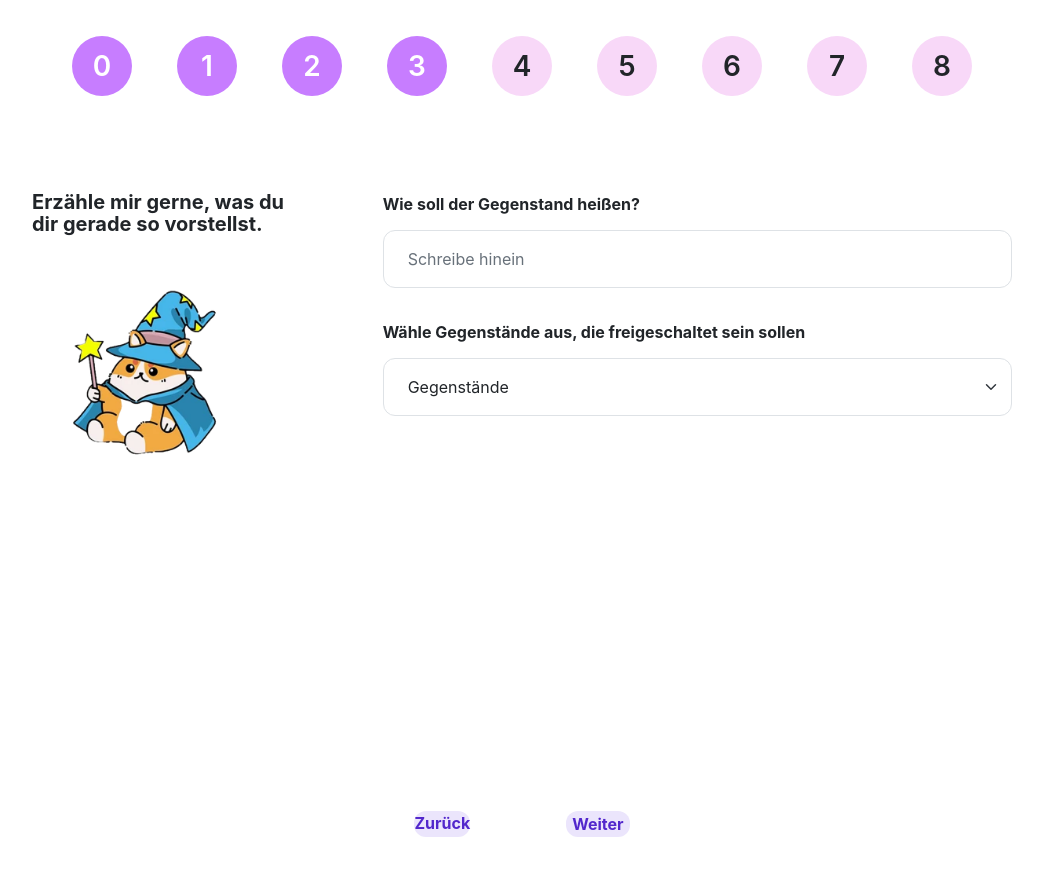
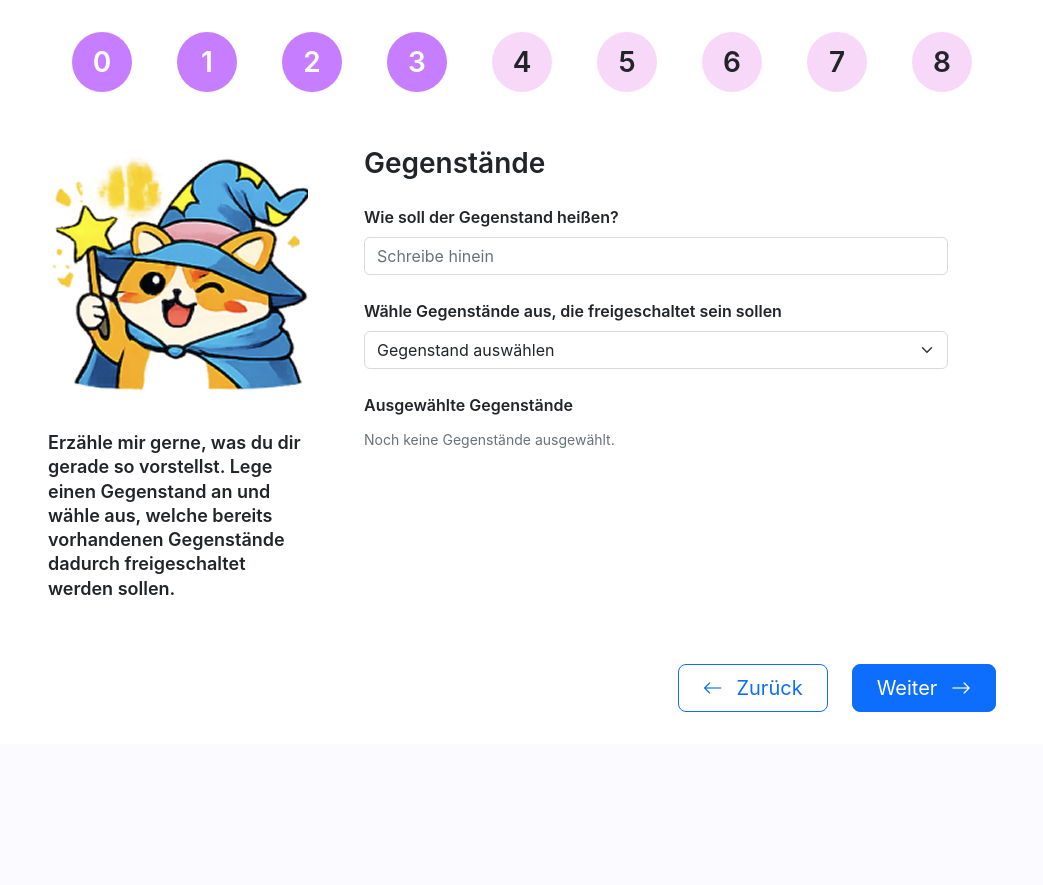
Before and after one commit to Roni-Aba/SQLQuestEditor, a Django app: page /createLevel3/ in a window 1280 px wide. Shown: the part 56-941 px from the top of the page, without its empty margins (118-1161 px from the left). After the commit the page ends 768 px from the top, so only its background shows below. Run offline with Django 4.2, Linux system fonts and the light colour scheme.

Commit message:
delete: static createLevel3.css refactor to bootstrap: createLevel3.html

```diff
--- a/backend/editor/static/editor/css/createLevel3.css
+++ /dev/null
@@ -1,110 +0,0 @@
-.create-level3-page {
-  min-height: calc(100vh - 56px);
-  padding: 36px 64px 48px;
-  background-color: #ffffff;
-}
-
-.create-level3-content {
-  max-width: 980px;
-  margin: 0 auto;
-}
-
-.create-level3-form-row {
-  --bs-gutter-x: 72px;
-  --bs-gutter-y: 40px;
-  margin-top: 56px;
-}
-
-.create-level3-helper {
-  display: flex;
-  flex-direction: column;
-  align-items: flex-start;
-}
-
-.create-level3-helper p {
-  max-width: 280px;
-  margin: 0 0 36px;
-  color: var(--create-level-text);
-  font-size: 20px;
-  font-weight: 700;
-  line-height: 1.08;
-}
-
-.create-level3-cosmo {
-  width: 220px;
-  height: 220px;
-  object-fit: contain;
-}
-
-.create-level3-fields {
-  display: flex;
-  flex-direction: column;
-  gap: 32px;
-}
-
-.create-level3-field {
-  display: flex;
-  flex-direction: column;
-  gap: 14px;
-}
-
-.create-level3-field label {
-  margin: 0;
-  color: var(--create-level-text);
-  font-size: 16px;
-  font-weight: 700;
-}
-
-.create-level3-field input,
-.create-level3-field select {
-  min-height: 58px;
-  border: 1px solid var(--create-level-border);
-  border-radius: 12px;
-  padding: 15px 24px;
-  color: var(--create-level-text);
-  font-size: 16px;
-}
-
-.create-level3-tags {
-  display: flex;
-  flex-wrap: wrap;
-  gap: 32px;
-  margin-top: -12px;
-}
-
-.create-level3-navigation {
-  display: flex;
-  justify-content: center;
-  gap: 96px;
-  margin-top: 320px;
-}
-
-@media (max-width: 820px) {
-  .create-level3-page {
-    padding: 24px 32px 48px;
-  }
-
-  .create-level3-helper {
-    align-items: center;
-    text-align: center;
-  }
-
-  .create-level3-helper p {
-    max-width: 480px;
-  }
-
-  .create-level3-fields {
-    margin-top: 32px;
-  }
-
-  .create-level3-navigation {
-    gap: 28px;
-    margin-top: 80px;
-  }
-  .create-level3-empty-text {
-  margin-top: 0.75rem;
-  color: var(--create-level-muted);
-  font-size: 14px;
-  font-weight: 500;
-}
-}
--- a/backend/editor/templates/editor/createLevel3.html
+++ b/backend/editor/templates/editor/createLevel3.html
@@ -2,66 +2,58 @@
 {% load static %}
 
 {% block title %}
-Level erstellen | SQL Spell Quest Editor
+Gegenstände | SQL Spell Quest Editor
 {% endblock %}
 
 {% block additional_css %}
-<link
-  rel="stylesheet"
-  href="{% static 'editor/css/createLevelShared.css' %}"
->
-<link
-  rel="stylesheet"
-  href="{% static 'editor/css/createLevel3.css' %}"
->
-<link
-  rel="stylesheet"
-  href="{% static 'editor/components/statusBar/statusBar.css' %}"
->
-<link
-  rel="stylesheet"
-  href="{% static 'editor/components/tag/tag.css' %}"
->
+<link rel="stylesheet" href="{% static 'editor/components/statusBar/statusBar.css' %}">
+<link rel="stylesheet" href="{% static 'editor/components/helper/helper.css' %}">
+<link rel="stylesheet" href="{% static 'editor/components/tag/tag.css' %}">
 {% endblock %}
 
 {% block content %}
+<main class="create-page">
+  <div class="create-page__content">
 
-<main class="create-level3-page">
-  <div class="container-fluid px-0">
-
-    {% include "editor/components/statusbar/statusbar.html" with steps=steps %}
+    <section
+      class="create-page__status"
+      aria-label="Fortschritt der Levelerstellung"
+    >
+      {% include "editor/components/statusBar/statusBar.html" with steps=steps %}
+    </section>
 
     <form
-      class="create-level3-content"
       action="{% url 'create_level3' %}"
       method="post"
+      class="d-flex flex-column flex-grow-1"
     >
       {% csrf_token %}
 
-      <div class="row align-items-start create-level3-form-row">
+      <section class="create-page__main">
+        <div class="row create-page__row align-items-start g-4 g-lg-5">
 
-        <aside
-          class="col-12 col-md-4 create-level3-helper"
-          aria-label="Hilfetext von Cosmo"
-        >
-          <p>
-            Erzähle mir gerne, was du dir gerade so vorstellst.
-          </p>
-
-          <img
-            src="{% static 'editor/img/cat1.png' %}"
-            alt="Cosmo Wizard"
-            class="create-level3-cosmo"
-          >
-        </aside>
+          <div class="col-12 col-md-4">
+            {% include "editor/components/helper/helper.html" with helper_image="editor/img/cat3.png" helper_text="Erzähle mir gerne, was du dir gerade so vorstellst. Lege einen Gegenstand an und wähle aus, welche bereits vorhandenen Gegenstände dadurch freigeschaltet werden sollen." %}
+          </div>
 
           <section
-          class="col-12 col-md-8 create-level3-fields"
-          aria-label="Gegenstände"
+            class="col-12 col-md-8"
+            aria-labelledby="items-title"
           >
+            <h1
+              id="items-title"
+              class="h3 fw-semibold mb-4"
+            >
+              Gegenstände
+            </h1>
 
-          <div class="create-level3-field">
-            <label for="item-name">
+            <div class="d-flex flex-column gap-4">
+
+              <div>
+                <label
+                  for="item-name"
+                  class="form-label fw-semibold"
+                >
                   Wie soll der Gegenstand heißen?
                 </label>
 
@@ -72,11 +64,15 @@ Level erstellen | SQL Spell Quest Editor
                   class="form-control"
                   placeholder="Schreibe hinein"
                   value="{{ form_values.item_name|default:'' }}"
+                  required
                 >
               </div>
 
-          <div class="create-level3-field">
-            <label for="item-select">
+              <div>
+                <label
+                  for="item-select"
+                  class="form-label fw-semibold"
+                >
                   Wähle Gegenstände aus, die freigeschaltet sein sollen
                 </label>
 
@@ -85,7 +81,7 @@ Level erstellen | SQL Spell Quest Editor
                   class="form-select"
                 >
                   <option value="">
-                Gegenstände
+                    Gegenstand auswählen
                   </option>
 
                   {% for item_option in item_options %}
@@ -96,11 +92,25 @@ Level erstellen | SQL Spell Quest Editor
                 </select>
               </div>
 
+              <div>
+                <p class="form-label fw-semibold mb-2">
+                  Ausgewählte Gegenstände
+                </p>
+
                 <div
                   id="selected-tags"
-            class="create-level3-tags"
+                  class="d-flex flex-wrap gap-3"
                   aria-label="Ausgewählte Gegenstände"
+                  aria-live="polite"
                 ></div>
+
+                <p
+                  id="selected-tags-empty"
+                  class="form-text mb-0"
+                >
+                  Noch keine Gegenstände ausgewählt.
+                </p>
+              </div>
 
               <input
                 type="hidden"
@@ -109,113 +119,147 @@ Level erstellen | SQL Spell Quest Editor
                 value="{{ form_values.unlocked_items_json|default:'[]' }}"
               >
 
+            </div>
           </section>
+
         </div>
-      <section
-        class="create-level3-navigation"
-        aria-label="Seitennavigation"
+      </section>
+
+      <nav
+        class="create-page__navigation"
+        aria-label="Navigation der Levelerstellung"
       >
         <a
-          class="create-level1-button"
           href="{% url 'create_level2' %}"
+          class="btn btn-outline-primary btn-lg px-4"
         >
+          <i class="bi bi-arrow-left me-2" aria-hidden="true"></i>
           Zurück
         </a>
 
         <button
           type="submit"
-          class="create-level1-button"
+          class="btn btn-primary btn-lg px-4"
         >
           Weiter
+          <i class="bi bi-arrow-right ms-2" aria-hidden="true"></i>
         </button>
-      </section>
+      </nav>
 
     </form>
   </div>
 </main>
 
 <script>
-  document.addEventListener("DOMContentLoaded", function () {
-    const itemSelect = document.querySelector("#item-select");
+  document.addEventListener("DOMContentLoaded", () => {
+    const itemSelect = document.getElementById("item-select");
     const selectedTagsContainer =
-      document.querySelector("#selected-tags");
+      document.getElementById("selected-tags");
+    const selectedTagsEmpty =
+      document.getElementById("selected-tags-empty");
     const unlockedItemsInput =
-      document.querySelector("#unlocked-items-input");
+      document.getElementById("unlocked-items-input");
+
     if (
       !itemSelect ||
       !selectedTagsContainer ||
+      !selectedTagsEmpty ||
       !unlockedItemsInput
     ) {
       return;
     }
-    let selectedItems = [];
+
+    const readSelectedItems = () => {
       try {
         const parsedItems = JSON.parse(
           unlockedItemsInput.value || "[]"
         );
 
-      selectedItems = Array.isArray(parsedItems)
+        return Array.isArray(parsedItems)
           ? parsedItems
           : [];
       } catch (error) {
-      selectedItems = [];
+        return [];
       }
+    };
 
-    function updateHiddenInput() {
-      unlockedItemsInput.value = JSON.stringify(
-        selectedItems
+    let selectedItems = readSelectedItems();
+
+    const updateHiddenInput = () => {
+      unlockedItemsInput.value =
+        JSON.stringify(selectedItems);
+    };
+
+    const removeItem = (itemToRemove) => {
+      selectedItems = selectedItems.filter(
+        (item) => item !== itemToRemove
       );
-    }
-    function renderTags() {
-      selectedTagsContainer.innerHTML = "";
-      selectedItems.forEach(function (item) {
+
+      updateHiddenInput();
+      renderTags();
+    };
+
+    const createTag = (item) => {
       const tag = document.createElement("span");
       tag.className = "tag-neutral";
+
       const title = document.createElement("span");
       title.className = "tag-title";
       title.textContent = item;
-        const removeButton = document.createElement(
-          "button"
-        );
+
+      const removeButton = document.createElement("button");
       removeButton.type = "button";
       removeButton.className = "tag-btn tag-remove";
       removeButton.setAttribute(
         "aria-label",
-          item + " entfernen"
+        `${item} entfernen`
       );
       removeButton.textContent = "×";
-        removeButton.addEventListener(
-          "click",
-          function () {
-            selectedItems = selectedItems.filter(
-              function (selectedItem) {
-                return selectedItem !== item;
+
+      removeButton.addEventListener("click", () => {
+        removeItem(item);
+      });
+
+      tag.appendChild(title);
+      tag.appendChild(removeButton);
+
+      return tag;
+    };
+
+    const renderTags = () => {
+      selectedTagsContainer.replaceChildren();
+
+      selectedItems.forEach((item) => {
+        selectedTagsContainer.appendChild(
+          createTag(item)
+        );
+      });
+
+      selectedTagsEmpty.classList.toggle(
+        "d-none",
+        selectedItems.length > 0
+      );
+    };
+
+    itemSelect.addEventListener("change", () => {
+      const selectedValue = itemSelect.value;
+
+      if (
+        !selectedValue ||
+        selectedItems.includes(selectedValue)
+      ) {
+        itemSelect.value = "";
+        return;
       }
-            );
+
+      selectedItems.push(selectedValue);
+
       updateHiddenInput();
       renderTags();
-          }
-        );
-        tag.appendChild(title);
-        tag.appendChild(removeButton);
-        selectedTagsContainer.appendChild(tag);
+
+      itemSelect.value = "";
     });
-    }
-    itemSelect.addEventListener(
-      "change",
-      function () {
-        const selectedValue = itemSelect.value;
-        if (!selectedValue) {
-          return;
-        }
-        if (!selectedItems.includes(selectedValue)) {
-          selectedItems.push(selectedValue);
-          updateHiddenInput();
-          renderTags();
-        }
-        itemSelect.value = "";
-      }
-    );
+
     updateHiddenInput();
     renderTags();
   });
```
Lines whose indentation alone changed are shown as unchanged.
